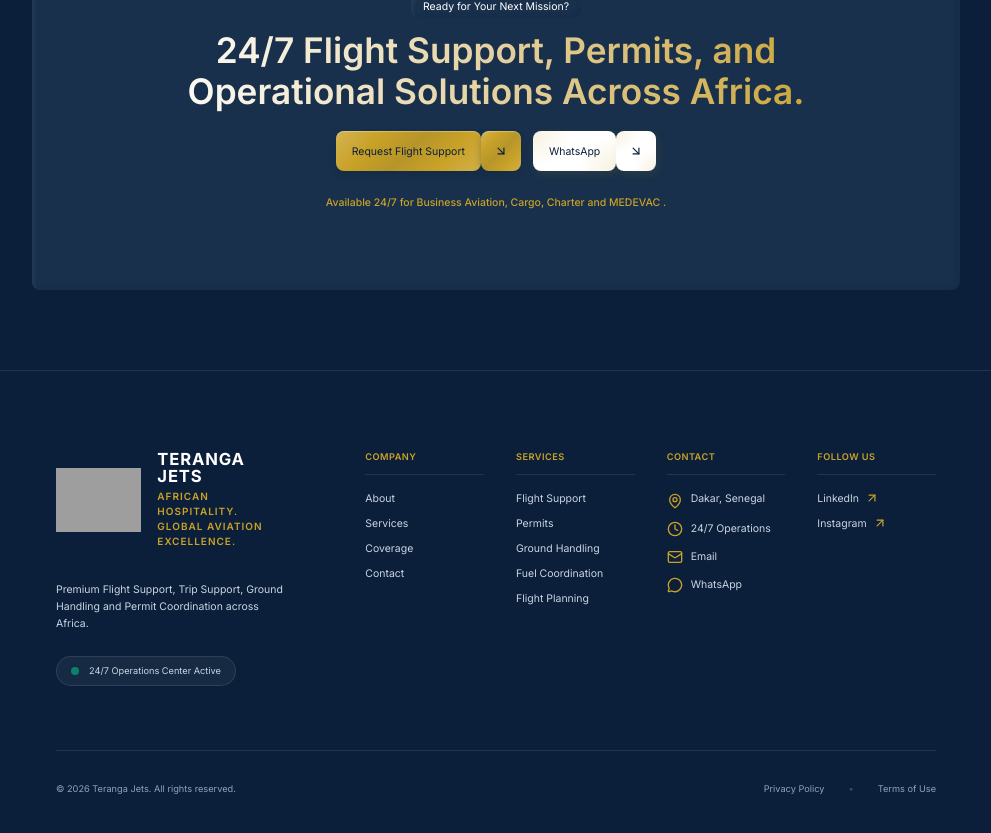
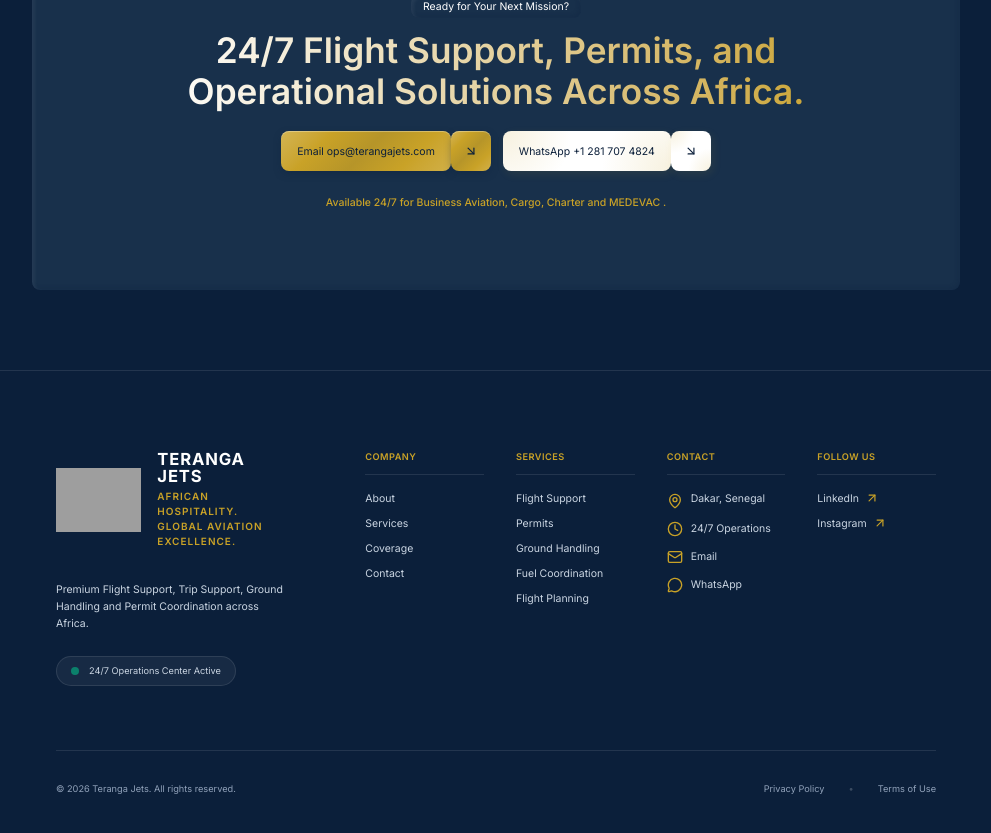
Before and after one commit to dmytro-webild/297cf9ae-c1a0-4e8a-a71c-0a6f333fb44d, a React (Vite) app: page / in a window 1280 px wide. Shown: the part 5774-6607 px from the top of the page, without its empty margins (144-1135 px from the left). Built offline with nearby package versions, Linux system fonts and the light colour scheme; grey boxes are pictures that could not be loaded; a web font is replaced by a local one.

Commit message:
Bob AI: Replaced contact section CTA buttons with direct email and W

```diff
--- a/src/pages/HomePage/sections/Contact.tsx
+++ b/src/pages/HomePage/sections/Contact.tsx
@@ -5,11 +5,11 @@
 import Button from "@/components/ui/Button";
 
 const primaryButton = {
-  text: "Request Flight Support",
-  href: "/contact"
+  text: "Email ops@terangajets.com",
+  href: "mailto:ops@terangajets.com"
 };
 const secondaryButton = {
-  text: "WhatsApp ",
+  text: "WhatsApp +1 281 707 4824",
   href: "https://wa.me/12817074824"
 };
 
```
